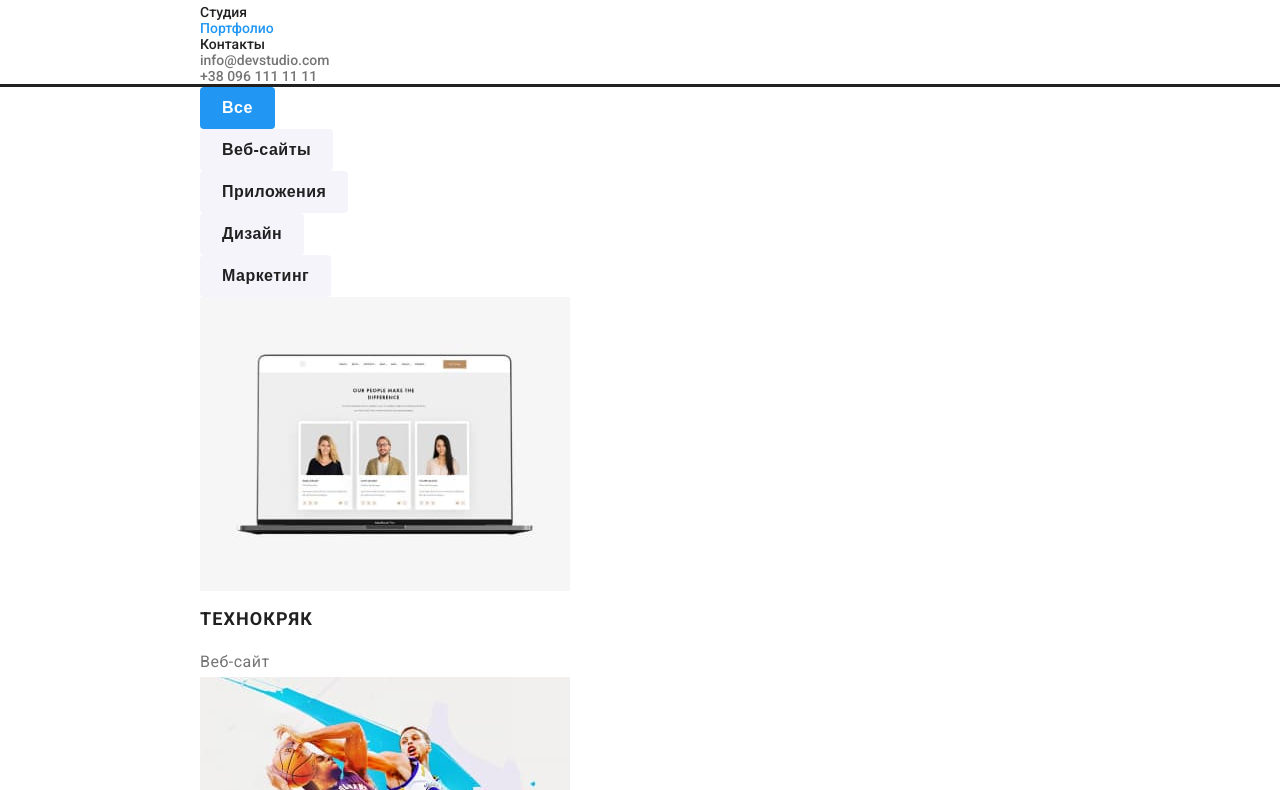
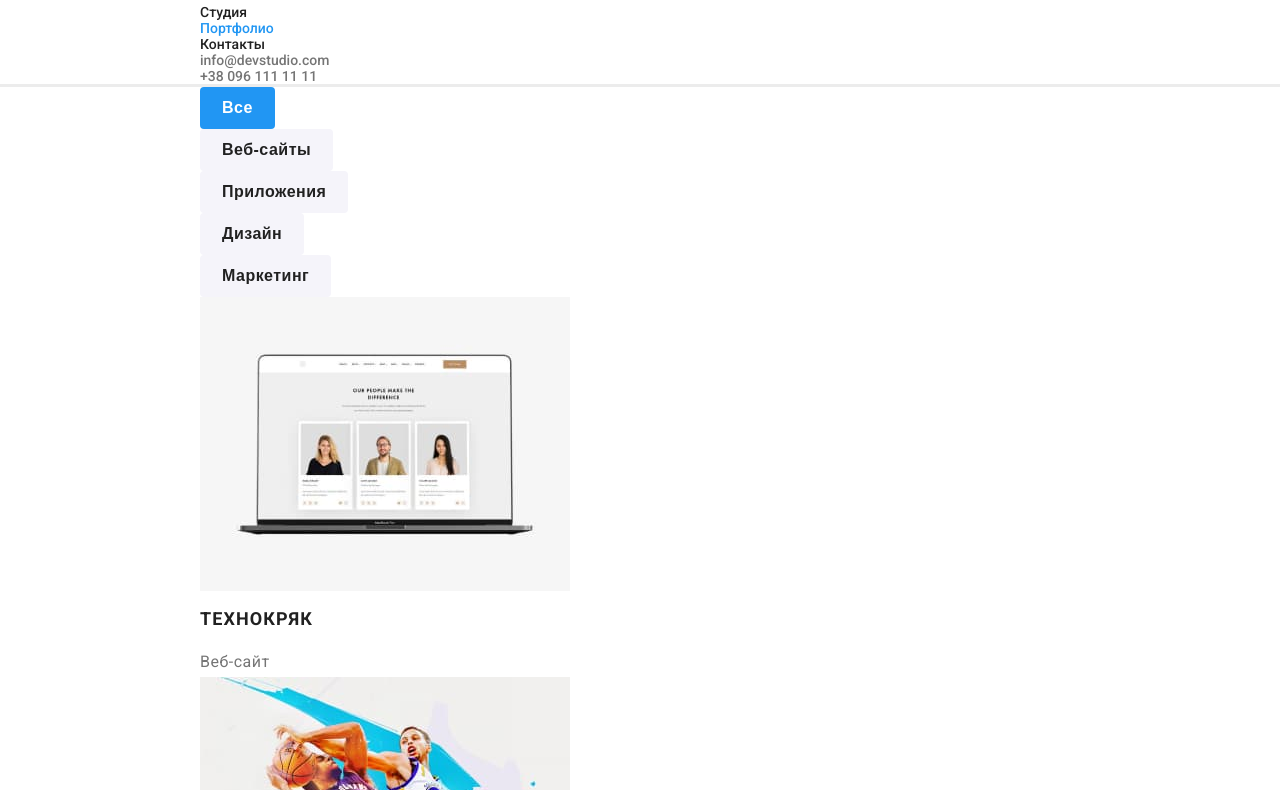
Before and after one commit to AnatolBielow/goit-markup-hw-02, a plain HTML site: page portfolio.html in a window 1280 px wide. Shown: the part 46-836 px from the top of the page. Drawn offline with Linux system fonts and the light colour scheme.

Commit message:
border color

```diff
--- a/css/styles.css
+++ b/css/styles.css
@@ -62,9 +62,8 @@ a {
     color: var(--header-color);
     font-weight: 500;
     font-size: 14px;
+    border-bottom-color: var(--border-color);
     border-bottom-style: solid;
-    border-color: var(--border-color) 1px;
-
 }
 
 /*---Logo---*/
```
